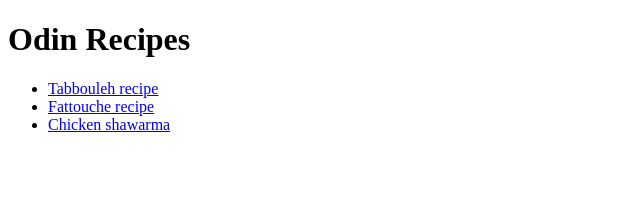
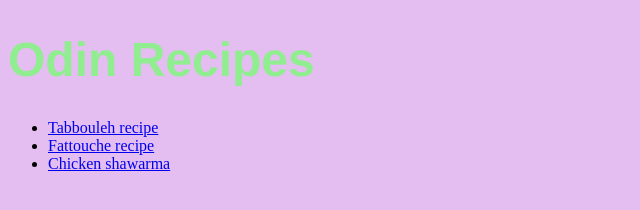
Before and after one commit to Fstalker-debug/odin-recipes, a plain HTML site: page index.html in a window 1280 px wide. Shown: the whole page, without its empty margins (0-640 px from the left). Drawn offline with Linux system fonts and the light colour scheme.

Commit message:
css link added to index and creation of css sheet

```diff
--- a/index.html
+++ b/index.html
@@ -4,6 +4,7 @@
     <head>
         <meta charset="utf-8">
         <title>Odin recipes</title>
+        <link href="style.css" rel="stylesheet">
     </head>
 
     <body>
--- /dev/null
+++ b/style.css
@@ -0,0 +1,9 @@
+body {
+    background-color: rgb(228, 190, 240);
+}
+
+h1 {
+    font-size: 48px;
+    font-family: 'Franklin Gothic Medium', 'Arial Narrow', Arial, sans-serif;
+    color: lightgreen;
+}
```
